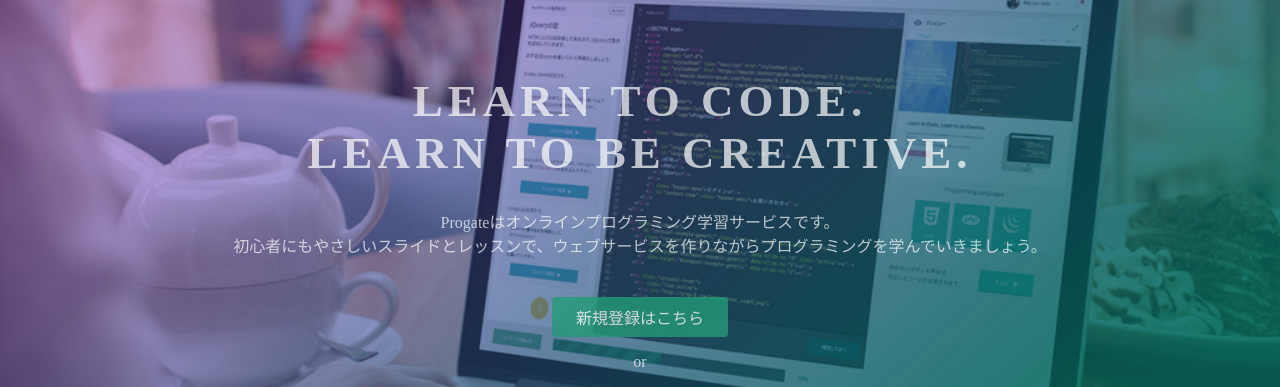
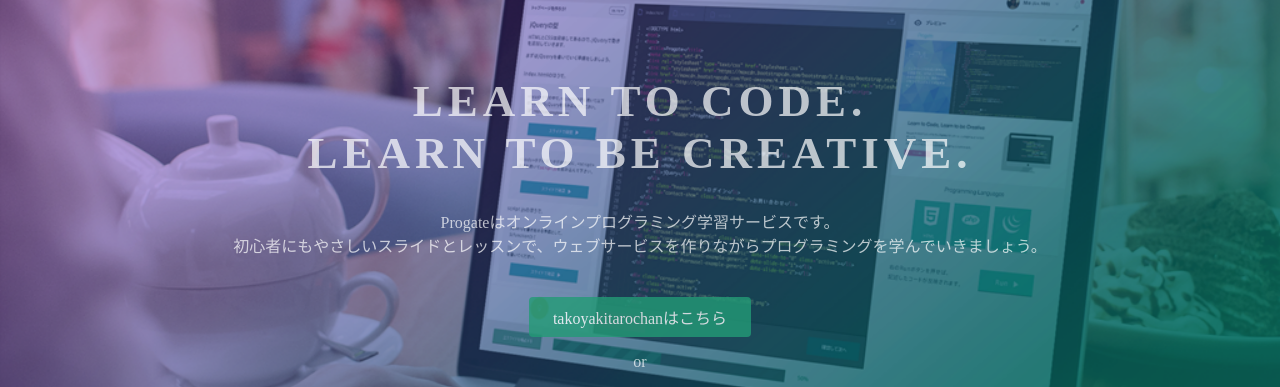
Before and after one commit to takoyakitarochan/takoyakitarochan.github.io, a plain HTML site: page index.html in a window 1280 px wide. Shown: the part 135-522 px from the top of the page. Drawn offline with Linux system fonts and the light colour scheme.

Commit message:
Update index.html

```diff
--- a/index.html
+++ b/index.html
@@ -26,7 +26,7 @@
       <h1>LEARN TO CODE.<br>LEARN TO BE CREATIVE.</h1>
       <p>Progateはオンラインプログラミング学習サービスです。<br>初心者にもやさしいスライドとレッスンで、ウェブサービスを作りながらプログラミングを学んでいきましょう。</p>
       <div class="btn-wrapper">
-        <a href="#" class="btn signup">新規登録はこちら</a>
+        <a href="#" class="btn signup">takoyakitarochanはこちら</a>
         <p>or</p>
         <a href="#" class="btn facebook"><span class="fa fa-facebook"></span>Facebookで登録</a>
         <a href="#" class="btn twitter"><span class="fa fa-twitter"></span>Twitterで登録</a>
```
